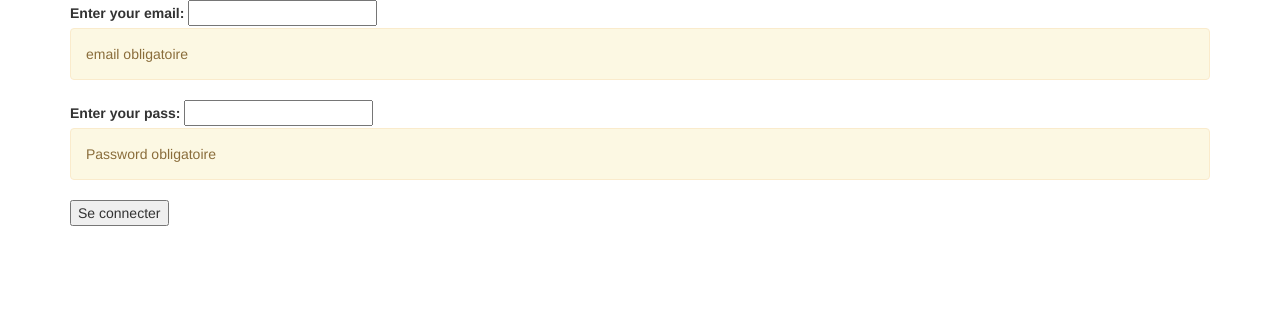
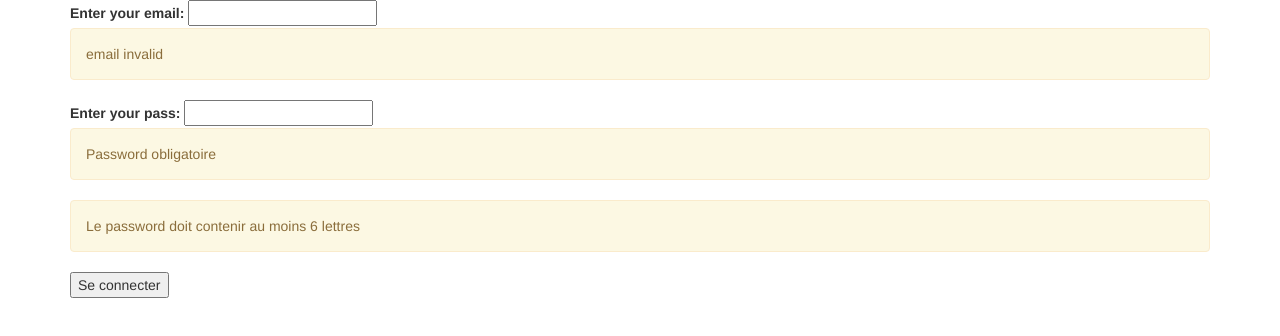
Before and after one commit to CarolineCF/JqueryTry, a plain HTML site: page exo-6/index.html in a window 1280 px wide. Both pictures are taken after a click on the button "Se connecter". Drawn offline with nearby package versions, Linux system fonts and the light colour scheme.

Commit message:
exo 6 terminus

```diff
--- a/exo-5/script.js
+++ b/exo-5/script.js
@@ -9,7 +9,7 @@ $(document).ready(() => {
         var $computChoice = getComputerChoice()
         var $winner = determineWinner($choice, $computChoice)
 
-        $('#userChoice').text($choice)
+        $('#userChoice').text($choice) // #id div result
         $('#computerChoice').text($computChoice);
         $('#winner').text($winner);
         if ($winner === 'You won') {
--- a/exo-6/index.html
+++ b/exo-6/index.html
@@ -18,12 +18,13 @@
                       <label for="email">Enter your email: </label>
                       <input id="inpEmail"type="email" name="email">
                     </div>
-                    <div id="alertEmpty" class= "alert alert-warning">email obligatoire</div>
+                    <div id="alertEmpty" class= "alert alert-warning hidden">email invalid</div>
                     <div class="form-example">
                             <label for="pass">Enter your pass: </label>
                             <input id="inpPass"type="text" name="pass">
                           </div>
-                          <div id="alertPass" class= "alert alert-warning">Password obligatoire</div>
+                          <div id="alertPass" class= "alert alert-warning hidden">Password obligatoire</div>
+                          <div id="Pass6" class= "alert alert-warning hidden">Le password doit contenir au moins 6 lettres</div>
                           <div class="form-example">
                                 <input id="send" type="button" value="Se connecter">
                               </div>
--- a/exo-6/script.js
+++ b/exo-6/script.js
@@ -5,22 +5,30 @@ $(document).ready(() => {
 
     var divAlert = ('#alertEmpty');
     var divAlertPass = ('#alertPass');
+    var divPass6 = ('#Pass6');
+    var emailRegex = /^([a-zA-Z0-9_\.\-\+])+\@(([a-zA-Z0-9\-])+\.)+([a-zA-Z0-9]{2,4})+$/;;
 
-    $(divAlert).hide();
-    $(divAlertPass).hide();
+
 
     $("#send").click(function () {
         var emailUser = $('#inpEmail').val();
         var passUser = $('#inpPass').val();
 
-        if ($("#inpEmail").val() === '') {
+        if (emailUser === '' || !emailRegex.test(emailUser)) {
 
-            $(divAlert).show();
+            $(divAlert).removeClass('hidden');
         }
 
-        if ($("#inpPass").val() === '') {
+        if (passUser === '') {
 
-            $(divAlertPass).show();
+            $(divAlertPass).removeClass('hidden');
+        }
+         if (passUser.length < 6) {
+            $(divPass6).removeClass('hidden');
+        }
+        else if (emailUser === 'hello@me.com' && passUser === 'secret8')
+        {
+            alert('Vous êtes connecté')
         }
 
         console.log('Email de l\'utilisateur:' + ' ' + emailUser + ' | ' + 'Password de l\'utilisateur:' + ' ' + passUser);
```
